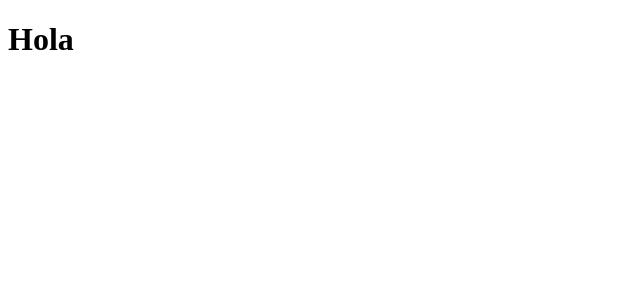
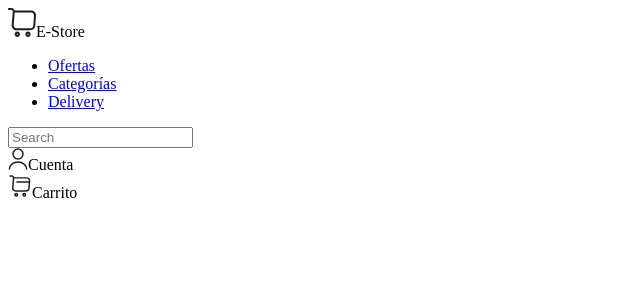
Before and after one commit to VicenteJ20/E-Store, a React (Vite) app: page / in a window 1280 px wide. Shown: the top 300 px of the page, without its empty margins (0-640 px from the left). Built offline with nearby package versions, Linux system fonts and the light colour scheme.

Commit message:
create navbar structure

```diff
--- a/src/App.jsx
+++ b/src/App.jsx
@@ -1,9 +1,13 @@
-import React from 'react'
+import { Navbar, } from './components'
 
 function App() {
 	return (
 		<div className='App'>
-			<h1>Hola</h1>
+			<div className='styles'>
+				<div>
+					<Navbar />
+				</div>
+			</div>
 		</div>
 	)
 }
--- a/src/assets/index.js
+++ b/src/assets/index.js
@@ -1,6 +1,10 @@
 import cartIcon from './cartIcon.svg';
+import profile from './profile.svg'
+import shoppingCart from './shoppingCart.svg'
 
 export {
     cartIcon,
+    profile,
+    shoppingCart,
 
 }
--- a/src/components/Navbar/Navbar.jsx
+++ b/src/components/Navbar/Navbar.jsx
@@ -1,4 +1,4 @@
-import { cartIcon } from "../../assets"
+import { cartIcon, profile, shoppingCart } from "../../assets"
 import { navLinks } from "../../constants"
 
 
@@ -7,7 +7,7 @@ const Navbar = () => {
     <nav>
         <div>
             <img src={`${cartIcon}`} alt="cartIcon" />
-            <span>E-Store   </span>
+            <span>E-Store</span>
         </div>
         <ul>
             {navLinks.map((nav, index) => (
@@ -20,6 +20,20 @@ const Navbar = () => {
                 </li>
             ))}
         </ul>
+        <div>
+            <input
+            type="text"
+            placeholder="Search"
+            />
+        </div>
+        <div>
+            <img src={`${profile}`} alt="profileIcon" />
+            <span>Cuenta</span>
+        </div>
+        <div>
+            <img src={`${shoppingCart}`} alt="shoppingCart" />
+            <span>Carrito</span>
+        </div>
     </nav>
   )
 }
```
Also changed, not shown: src/assets/profile.svg (added), src/assets/shoppingcart.svg (added).
